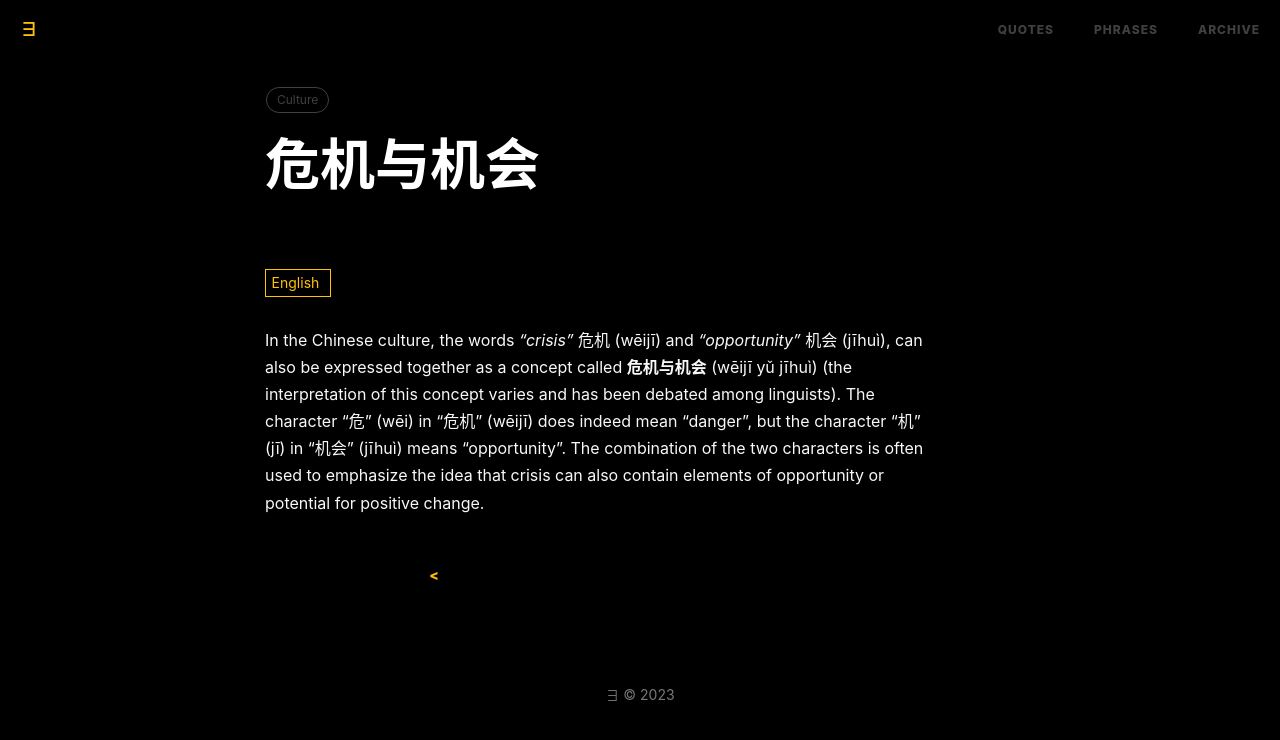
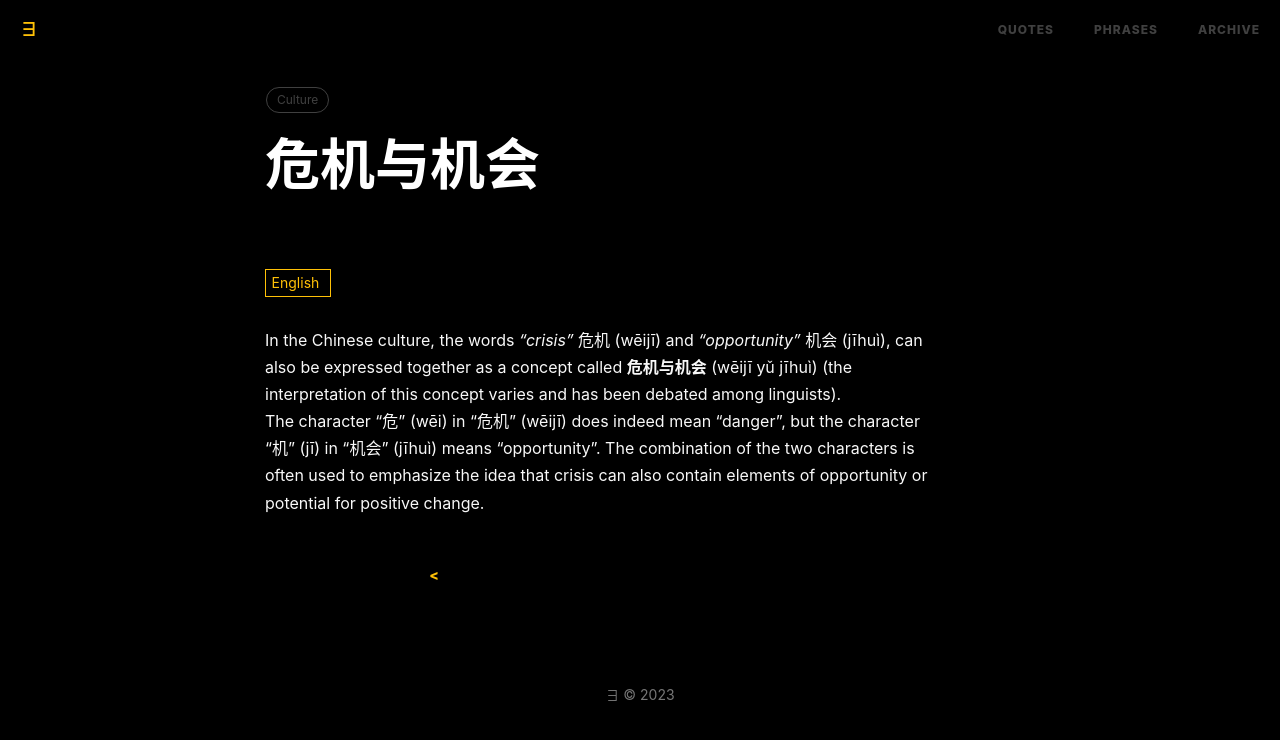
Before and after one commit to eugeniosaintemarie/notes, a Jekyll site: the page built from _posts/2023-08-06-crisis-and-opportunity.markdown, in a window 1280 px wide. Shown: the top 740 px of the page. Built offline with Jekyll 4.4.1, drawn with Linux system fonts in a browser that asks for light colours; comment, search, counter and statistics services are not loaded.

Commit message:
20230806

```diff
--- a/_includes/posts/2023-08-06-crisis-and-opportunity/en.md
+++ b/_includes/posts/2023-08-06-crisis-and-opportunity/en.md
@@ -1,2 +1,3 @@
 In the Chinese culture, the words <i>"crisis"</i> 危机 (wēijī) and <i>"opportunity"</i> 机会 (jīhuì), can also be expressed together as a concept called <b>危机与机会</b> (wēijī yǔ jīhuì) (the interpretation of this concept varies and has been debated among linguists).
+<br>
 The character "危" (wēi) in "危机" (wēijī) does indeed mean "danger", but the character "机" (jī) in "机会" (jīhuì) means "opportunity". The combination of the two characters is often used to emphasize the idea that crisis can also contain elements of opportunity or potential for positive change.
--- a/_includes/posts/2023-08-06-crisis-and-opportunity/es.md
+++ b/_includes/posts/2023-08-06-crisis-and-opportunity/es.md
@@ -1,2 +1,3 @@
 En la cultura china, las palabras <i>"crisis"</i> 危机 (wēijī) y <i>"oportunidad"</i> 机会 (jīhuì), también pueden expresarse juntas como un concepto llamado <b>危机与机会</b> (wēijī yǔ jīhuì) (la interpretación de este concepto varía y ha sido objeto de debate entre los lingüistas).
+<br>
 El carácter "危" (wēi) en "危机" (wēijī) significa efectivamente "peligro", pero el carácter "机" (jī) en "机会" (jīhuì) significa "oportunidad". La combinación de los dos caracteres se utiliza a menudo para enfatizar la idea de que la crisis también puede contener elementos de oportunidad o potencial para un cambio positivo.
```
Also changed, not shown: index.html (+4 -4 lines).
